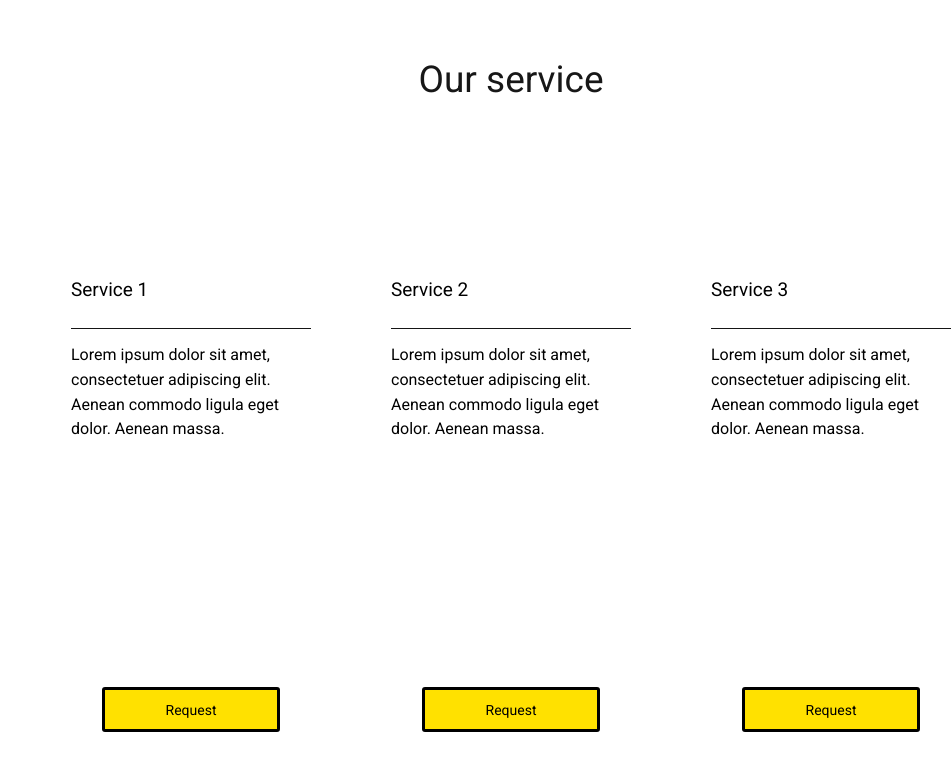
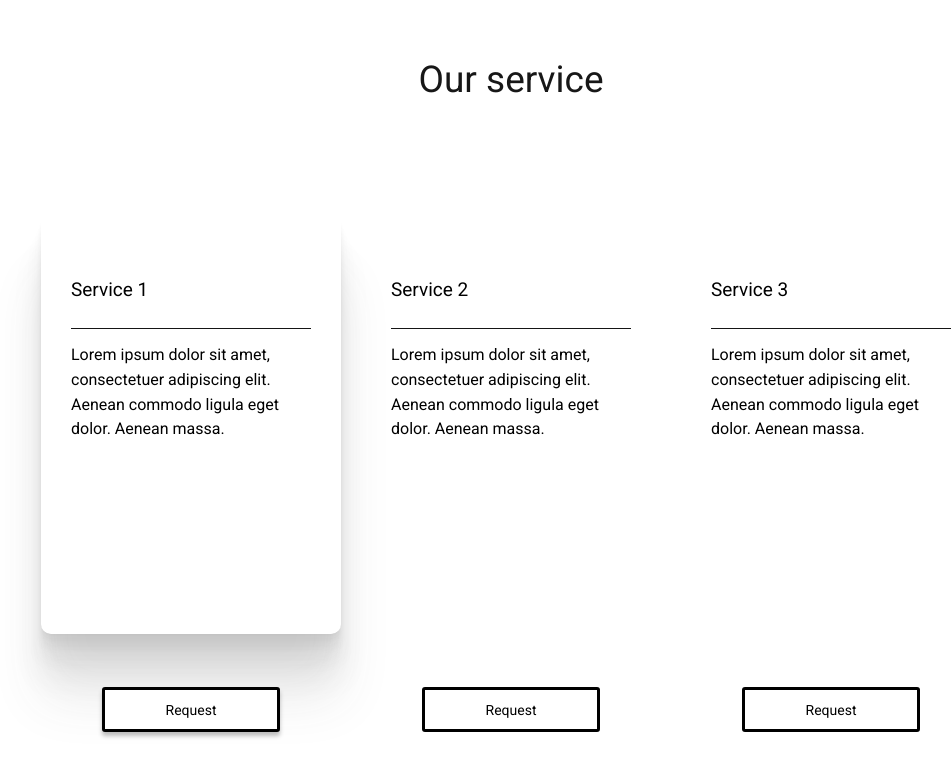
Before and after one commit to thunder-365/Build_company_site_, a plain HTML site: page index.html in a window 1280 px wide. In both pictures the pointer is over the button 320 px from the left and 2366 px from the top of the page. Shown: the part 1657-2433 px from the top of the page, without its empty margins (129-1080 px from the left). Drawn offline with Linux system fonts and the light colour scheme.

Commit message:
add shadows hover

```diff
--- a/styles.css
+++ b/styles.css
@@ -416,7 +416,7 @@ html, body {
 
 .bottom_box_service{
     border:3px solid rgba(0, 0, 0, 1);
-    background-color: rgba(255, 225, 0, 1);
+    background-color: rgb(255, 255, 255);
     width: 178px;
     height: 45px;
     border-radius: 3px;
@@ -428,7 +428,21 @@ html, body {
     line-height: 100%;
     letter-spacing: 0%;
     text-align: center;
+}
 
-
+.box_service:hover .bottom_box_service{
+  box-shadow: 0px 4px 4px 0px rgba(0, 0, 0, 0.25);
+}
+.bottom_box_service:active {
+    background-color: rgba(255, 225, 0, 1);
+}
+.box_service:hover .up_box_service{
+  box-shadow:
+  0px 1.21px 2.06px 0px rgba(68, 68, 68, 0.02),
+  0px 5.33px 4.26px 0px rgba(68, 68, 68, 0.04),
+  0px 13.07px 8.5px 0px rgba(68, 68, 68, 0.05),
+  0px 25.18px 16.65px 0px rgba(68, 68, 68, 0.06),
+  0px 42.36px 30.62px 0px rgba(68, 68, 68, 0.08),
+  0px 65.36px 52.29px 0px rgba(68, 68, 68, 0.10);
 
 }
```
